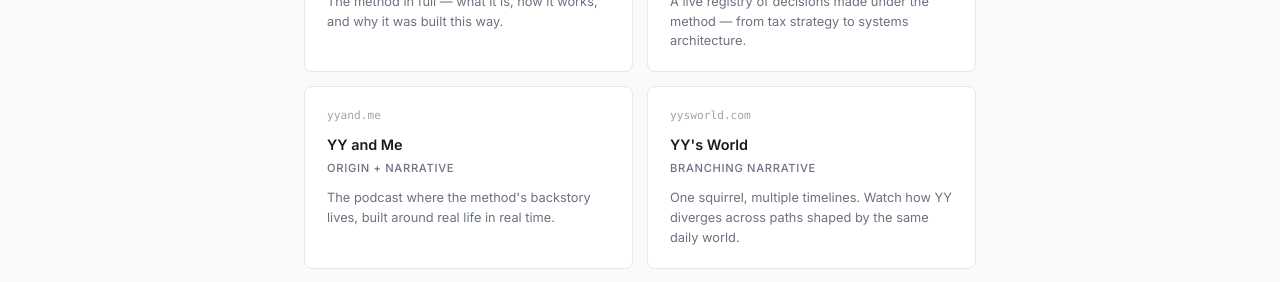
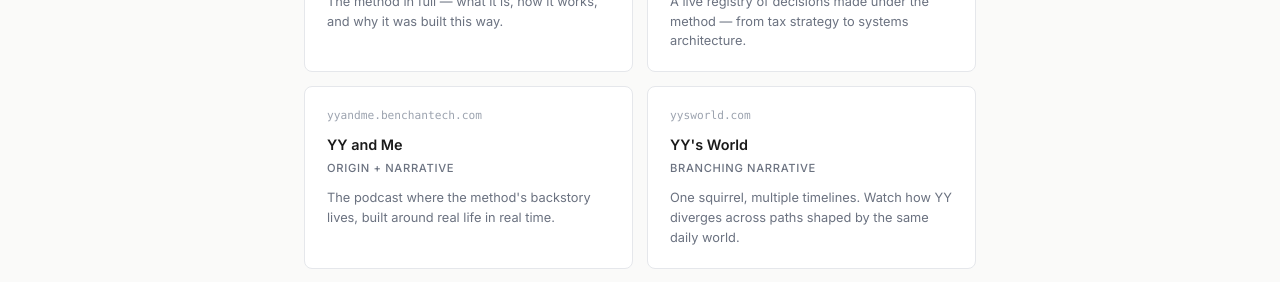
Before and after one commit to benchantech/blog, a Jekyll site: the page built from index.md, in a window 1280 px wide. Shown: the part 560-842 px from the top of the page. Built offline with Jekyll 4.4.1, drawn with Linux system fonts in a browser that asks for light colours.

Commit message:
Update yyandme domain

```diff
--- a/_includes/head-custom.html
+++ b/_includes/head-custom.html
@@ -28,7 +28,7 @@
       ],
       "creatorOf": [
         { "@id": "https://yymethod.com/#yy-method" },
-        { "@id": "https://yyand.me/#podcast" },
+        { "@id": "https://yyandme.benchantech.com/#podcast" },
         { "@id": "https://yysworld.com/#creative-work" }
       ],
       "knowsAbout": [
@@ -62,7 +62,7 @@
       ],
       "mentions": [
         { "@id": "https://home.yymethod.com/#yy-method-home" },
-        { "@id": "https://yyand.me/#podcast" },
+        { "@id": "https://yyandme.benchantech.com/#podcast" },
         { "@id": "https://yysworld.com/#creative-work" }
       ]
     }
--- a/_layouts/default.html
+++ b/_layouts/default.html
@@ -28,7 +28,7 @@
 
   <footer>
     <div class="container">
-      <span class="footer-cta">Hear Ben directly: <a href="https://yyand.me" target="_blank" rel="noopener noreferrer">podcast</a> · <a href="https://benchanviolin.substack.com" target="_blank" rel="noopener noreferrer">writing</a></span>
+      <span class="footer-cta">Hear Ben directly: <a href="https://yyandme.benchantech.com" target="_blank" rel="noopener noreferrer">podcast</a> · <a href="https://benchanviolin.substack.com" target="_blank" rel="noopener noreferrer">writing</a></span>
     </div>
     <div class="container footer-meta">
       <span>© {{ site.time | date: "%Y" }} Ben Chan Tech LLC</span>
--- a/index.md
+++ b/index.md
@@ -28,8 +28,8 @@ description: Ben Chan is an engineer and the creator of the YY Method — a fram
       <div class="card-desc">A live registry of decisions made under the method — from tax strategy to systems architecture.</div>
     </a>
 
-    <a class="card" href="https://yyand.me" target="_blank" rel="noopener noreferrer">
-      <div class="card-domain">yyand.me</div>
+    <a class="card" href="https://yyandme.benchantech.com" target="_blank" rel="noopener noreferrer">
+      <div class="card-domain">yyandme.benchantech.com</div>
       <div class="card-title">YY and Me</div>
       <div class="card-role">Origin + narrative</div>
       <div class="card-desc">The podcast where the method's backstory lives, built around real life in real time.</div>
```
Also changed, not shown: _drafts/2025-05-11-welcome.md (+2 -2 lines).
